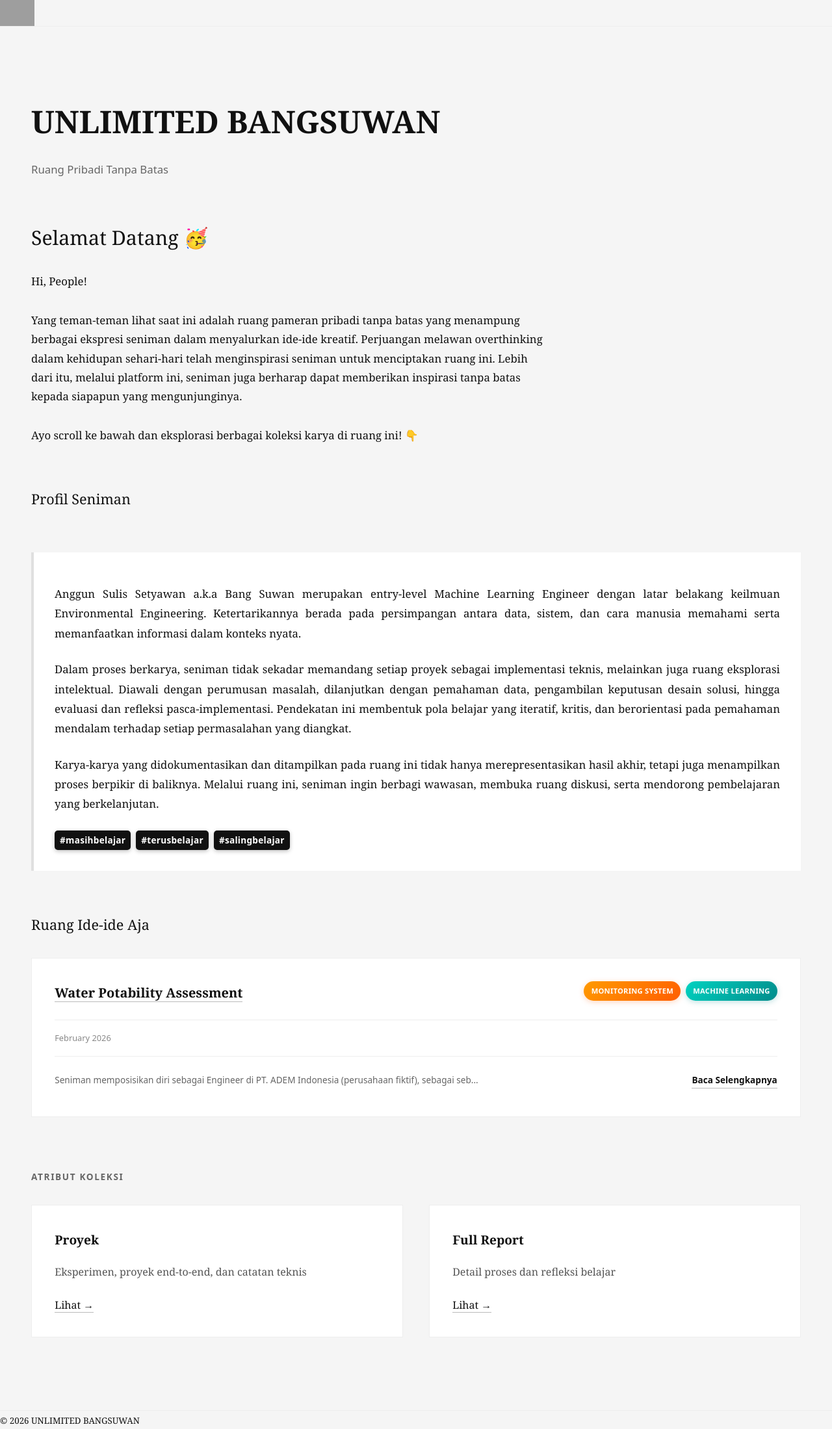
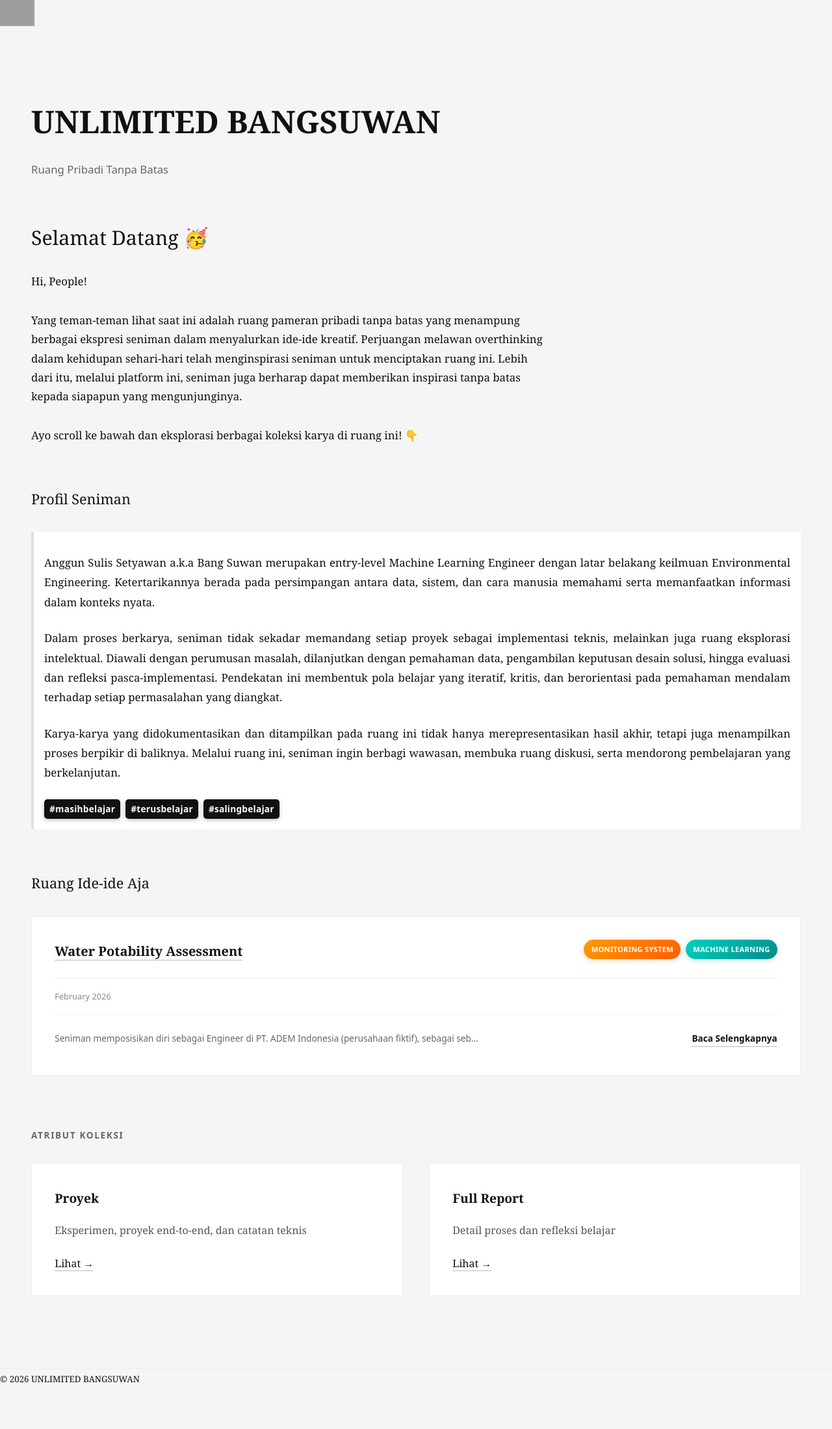
Before and after one commit to Sulbae/Sulbae.github.io, a Jekyll site: the page built from index.md, in a window 1280 px wide. Shown: the whole page at 65% size. Built offline with Jekyll 4.4.1, drawn with Linux system fonts in a browser that asks for light colours; after the commit the page ends 2135 px from its top, so only the background shows below that; grey boxes are pictures that could not be loaded.

Commit message:
Update home.css

```diff
--- a/assets/css/home.css
+++ b/assets/css/home.css
@@ -85,8 +85,8 @@ a:hover {
 
 .profile {
   background: #ffffff;
-  padding: 2rem;
-  margin: 4rem 0;
+  padding: 1rem;
+  margin: 2rem 0;
   border-left: 4px solid #e0e0e0;
 }
 
```
